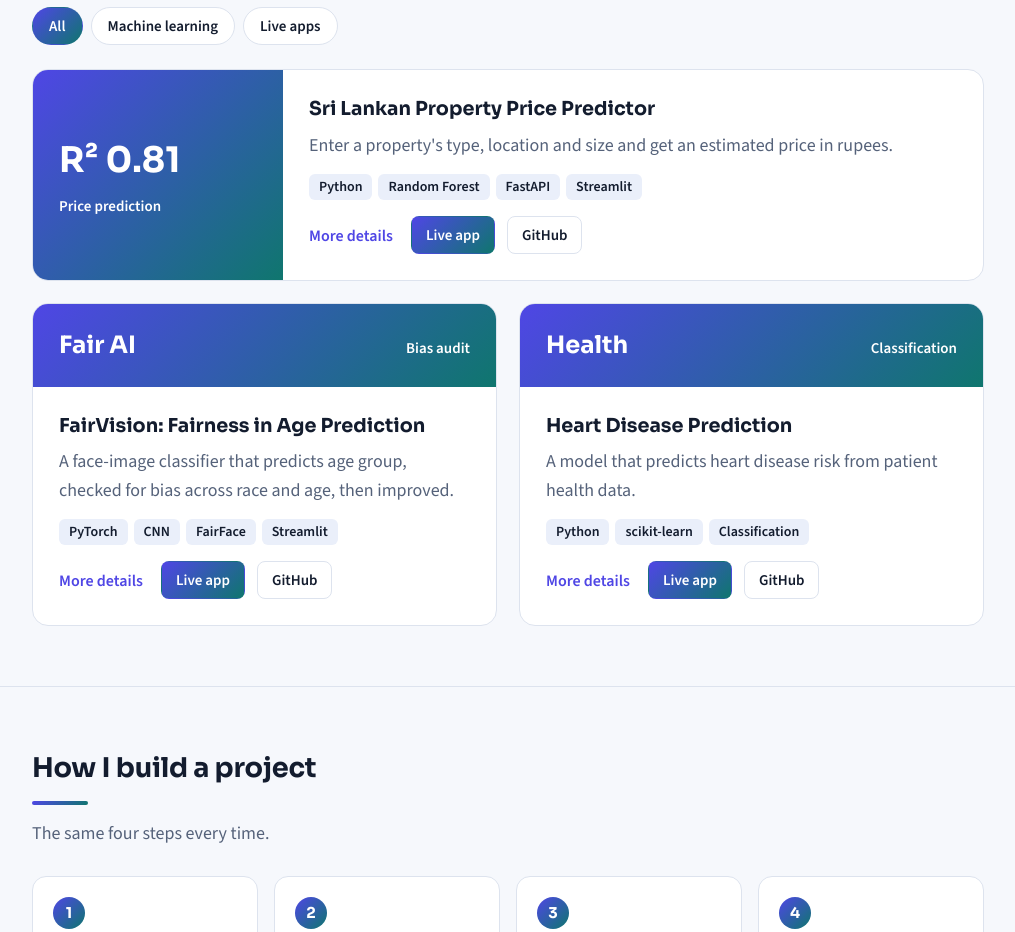
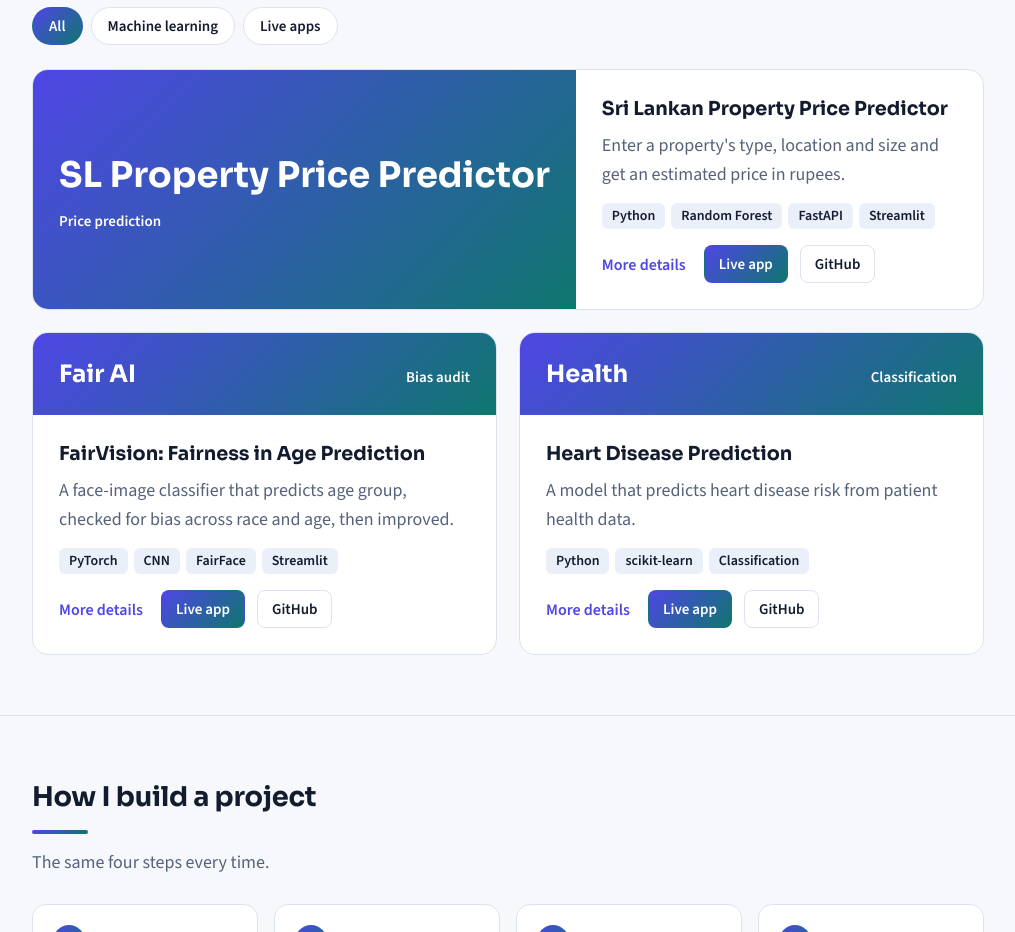
Before and after one commit to sirimanna2002/sirimanna2002.github.io, a plain HTML site: page index.html in a window 1280 px wide. Shown: the part 780-1712 px from the top of the page, without its empty margins (132-1147 px from the left). Drawn offline with nearby package versions, Linux system fonts and the light colour scheme.

Commit message:
Update index.html

```diff
--- a/index.html
+++ b/index.html
@@ -159,7 +159,7 @@ h2+.sub{margin-top:14px}
     </div>
     <div class="grid">
       <article class="card featured" data-cat="ml deploy">
-        <div class="band"><b>R² 0.81</b><span>Price prediction</span></div>
+        <div class="band"><b>SL Property Price Predictor</b><span>Price prediction</span></div>
         <div class="body">
           <h3>Sri Lankan Property Price Predictor</h3>
           <p class="what">Enter a property's type, location and size and get an estimated price in rupees.</p>
```
